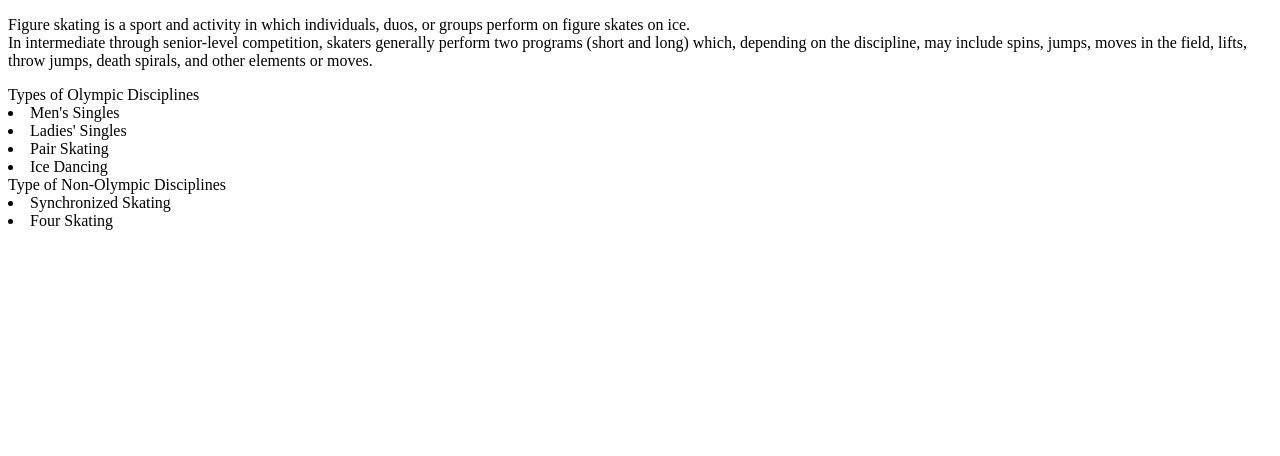
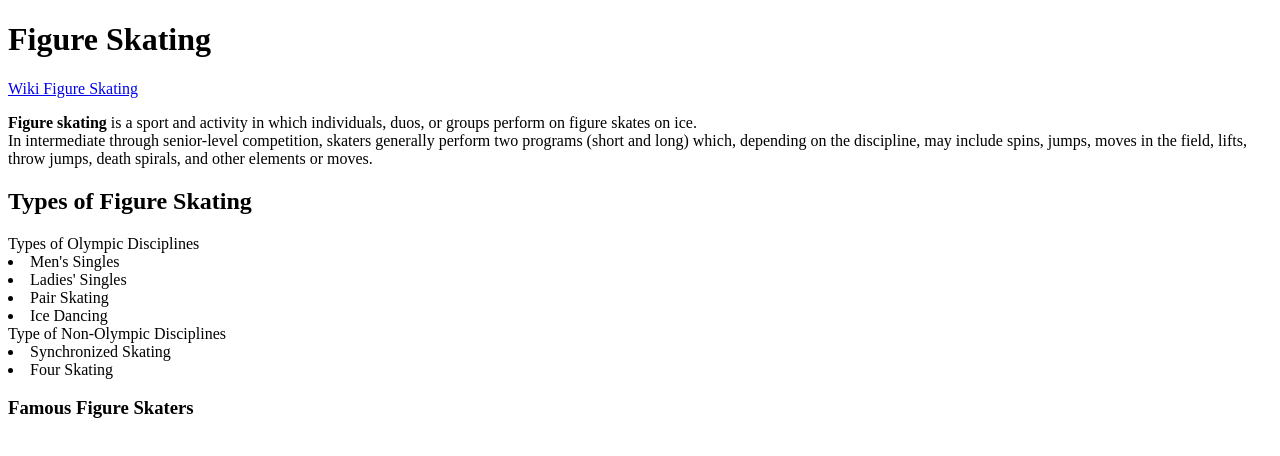
Before and after one commit to Kwright823/WSD, a plain HTML site: page index.html in a window 1280 px wide. Drawn offline with Linux system fonts and the light colour scheme.

Commit message:
heading paragraphs

```diff
--- a/index.html
+++ b/index.html
@@ -5,13 +5,18 @@
 		<title>Figure Skating</title>
 	</head>
 	<body>
-		<p>Figure skating is a sport and activity in which individuals,
+		<header>
+			<h1>Figure Skating</h1>
+				<a href="https://en.wikipedia.org/wiki/Figure_skating">Wiki Figure Skating</a>
+				</br>
+				<p><strong>Figure skating</strong> is a sport and activity in which individuals,
 				duos, or groups perform on figure skates on ice. </br>
 				In intermediate through senior-level competition, skaters generally perform
 				two programs (short and long) which, depending on the discipline, may include
 				spins, jumps, moves in the field, lifts, throw jumps, death spirals, and
 				other elements or moves.</p>
 
+			<h2>Types of Figure Skating</h2>
 				<oi>Types of Olympic Disciplines</oi>
 					<li>Men's Singles</li>
 					<li>Ladies' Singles</li>
@@ -21,5 +26,10 @@
 				<oi>Type of Non-Olympic Disciplines</oi>
 					<li>Synchronized Skating</li>
 					<li>Four Skating</li>
+
+			<h3>Famous Figure Skaters</h3>
+
+
+
 	</body>
 </html>
```
Lines whose indentation alone changed are shown as unchanged.
